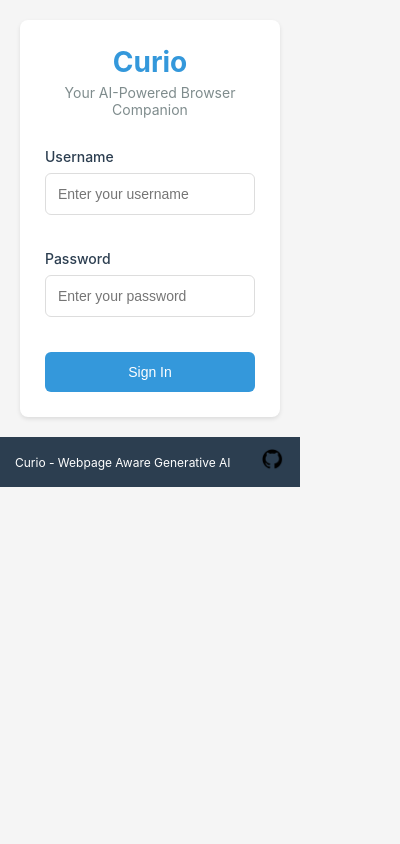
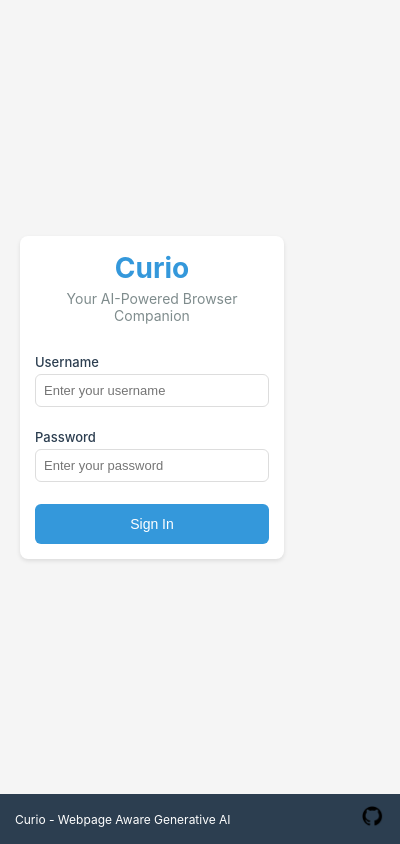
Before and after one commit to GevChalikyan/Curio, a browser extension: page frontend/src/popup/popup.html in a window 400 px wide. Drawn offline with Linux system fonts and the light colour scheme.

Commit message:
Adjust sign-in box size for better fit

```diff
--- a/frontend/src/popup/popup.css
+++ b/frontend/src/popup/popup.css
@@ -26,7 +26,8 @@
 .app-container {
   display: flex;
   flex-direction: column;
-  min-height: 100%;
+  min-height: 100vh;
+  position: relative;
 }
 
 .main-content {
@@ -34,7 +35,9 @@
   display: flex;
   flex-direction: column;
   justify-content: center;
+  align-items: center;
   padding: 20px;
+  margin-bottom: 50px;
 }
 
 .logo-container {
@@ -56,27 +59,30 @@
 
 .form-container, .welcome-container {
   background: var(--white);
-  padding: 25px;
+  padding: 15px;
   border-radius: 8px;
   box-shadow: var(--shadow);
+  width: 90%;
+  max-width: 240px;
+  margin: 0 auto;
 }
 
 .auth-form {
   display: flex;
   flex-direction: column;
-  gap: 20px;
+  gap: 12px;
 }
 
 .form-group {
-  margin-bottom: 15px;
+  margin-bottom: 10px;
 }
 
 label {
   display: block;
-  margin-bottom: 8px;
+  margin-bottom: 4px;
   color: var(--text-color);
   font-weight: 500;
-  font-size: 14px;
+  font-size: 13px;
 }
 
 .input-wrapper {
@@ -86,10 +92,10 @@
 input[type="text"],
 input[type="password"] {
   width: 100%;
-  padding: 12px;
+  padding: 8px;
   border: 1px solid var(--border-color);
   border-radius: 6px;
-  font-size: 14px;
+  font-size: 13px;
   transition: all 0.3s ease;
   box-sizing: border-box;
 }
@@ -163,6 +169,7 @@
 
 .welcome-content {
   text-align: center;
+  padding: 20px;
 }
 
 .welcome-content h2 {
@@ -177,6 +184,9 @@
 }
 
 .footer {
+  position: fixed;
+  bottom: 0;
+  left: 0;
   height: 50px;
   width: 100%;
   background-color: var(--text-color);
@@ -186,6 +196,7 @@
   justify-content: space-between;
   padding: 0 15px;
   box-sizing: border-box;
+  z-index: 1000;
 }
 
 .footer p {
```
